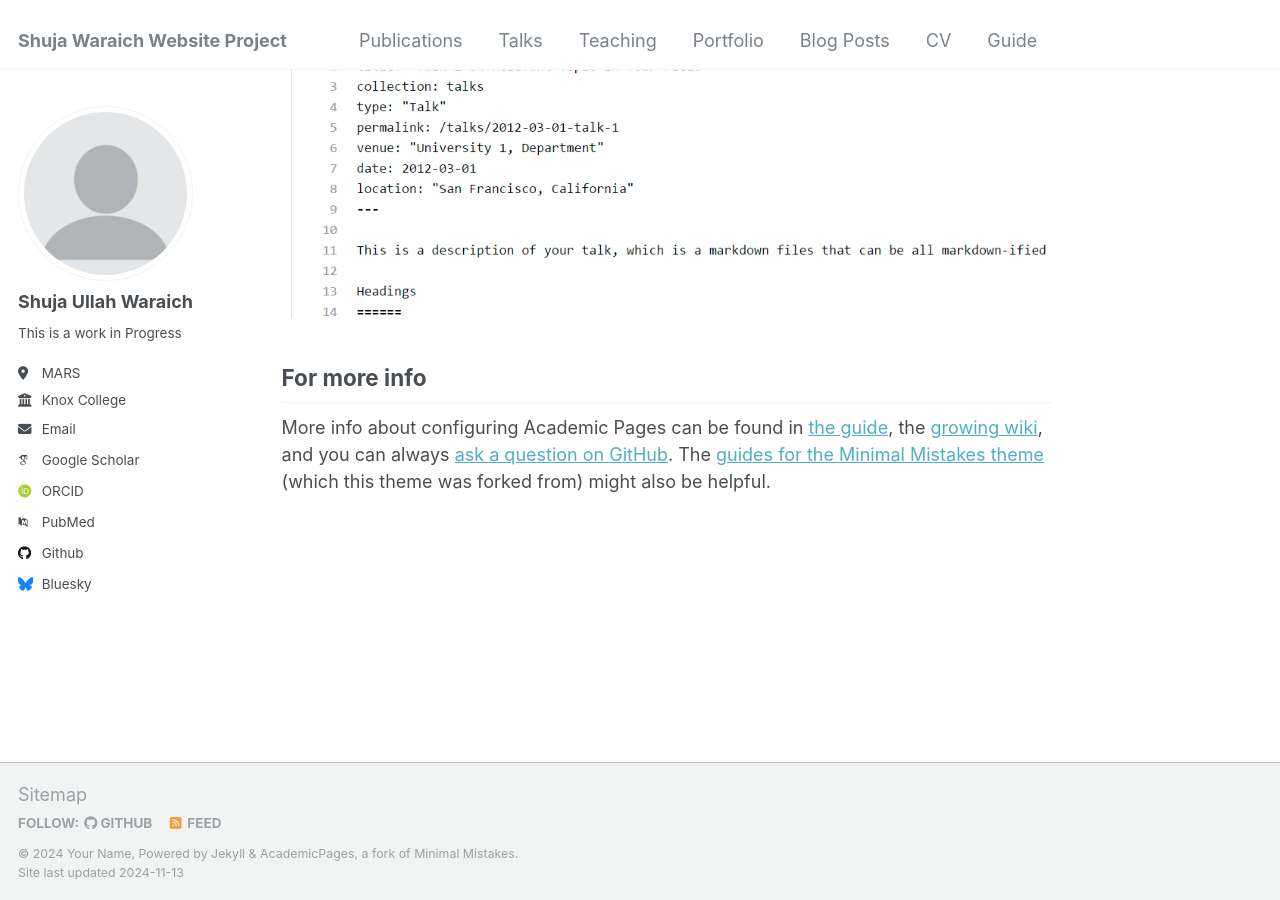
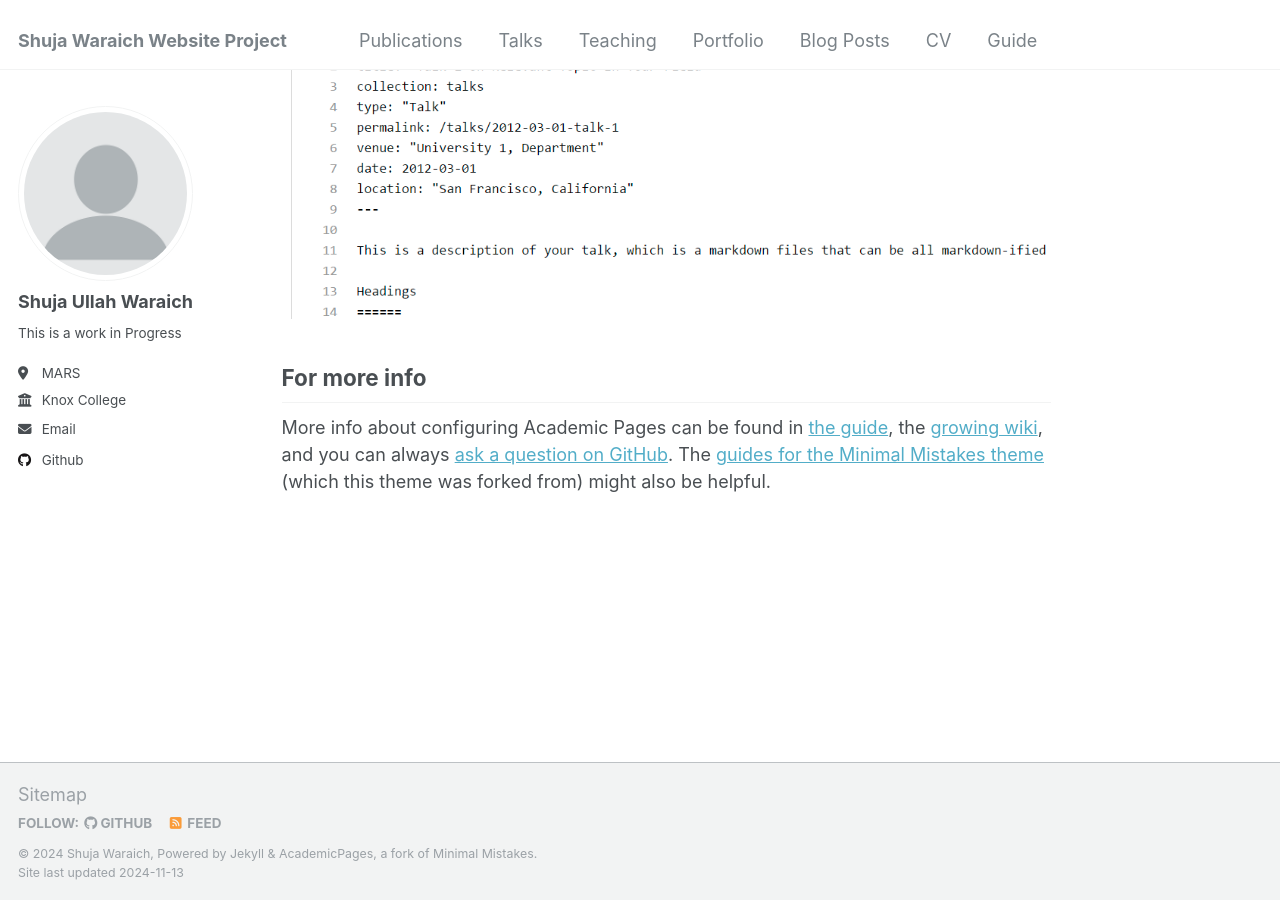
Before and after one commit to shuja-waraich-03/shuja-waraich-03.github.io, a Jekyll site: the page built from _pages/about.md, in a window 1280 px wide and 900 px high, scrolled down 2643 px. Built offline with Jekyll 4.4.1, drawn with Linux system fonts in a browser that asks for light colours; some web fonts are replaced; part of the change alters nothing that is shown.

Commit message:
Update _config.yml

```diff
--- a/_config.yml
+++ b/_config.yml
@@ -10,8 +10,8 @@
 locale                   : "en-US"
 title                    : "Shuja Waraich Website Project"
 title_separator          : "-"
-name                     : &name "Your Name"
-description              : &description "personal description"
+name                     : &name "Shuja Waraich"
+description              : &description "CS Major at Knox College"
 url                      : https://academicpages.github.io # the base hostname & protocol for your site e.g. "https://[your GitHub username].github.io"
 baseurl                  : "" # the subpath of your site, e.g. "/blog"
 repository               : "academicpages/academicpages.github.io"
@@ -32,11 +32,11 @@ author:
 
   # Academic websites
   arxiv            : # URL - Update with the correct link to your profile
-  googlescholar    : "https://scholar.google.com/citations?user=PS_CX0AAAAAJ"
+  googlescholar    : # URL
   impactstory      : # URL
-  orcid            : "http://orcid.org/yourorcidurl"
+  orcid            : # URL
   semantic         : # URL
-  pubmed           : "https://www.ncbi.nlm.nih.gov/pubmed/?term=john+snow"
+  pubmed           : # URL
   researchgate     : # URL
   scopus           : # URL
 
@@ -49,7 +49,7 @@ author:
   stackoverflow    : # User number or user number and name (i.e., use "1" or "1/jeff-atwood")
 
   # Social media
-  bluesky          : "bsky.app" # Replace this with you Bluesky username
+  bluesky          : # Username
   facebook         : # Username
   flickr           : # Username
   foursquare       : # Username
```
